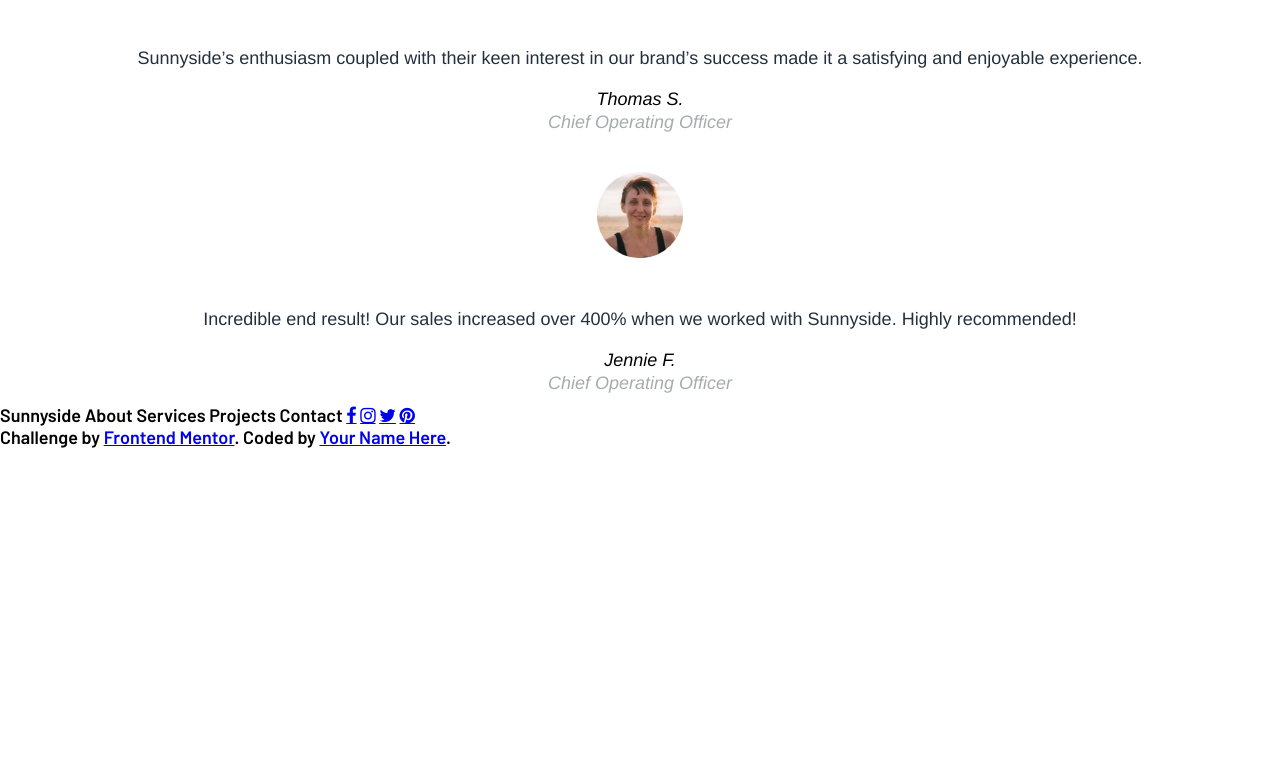
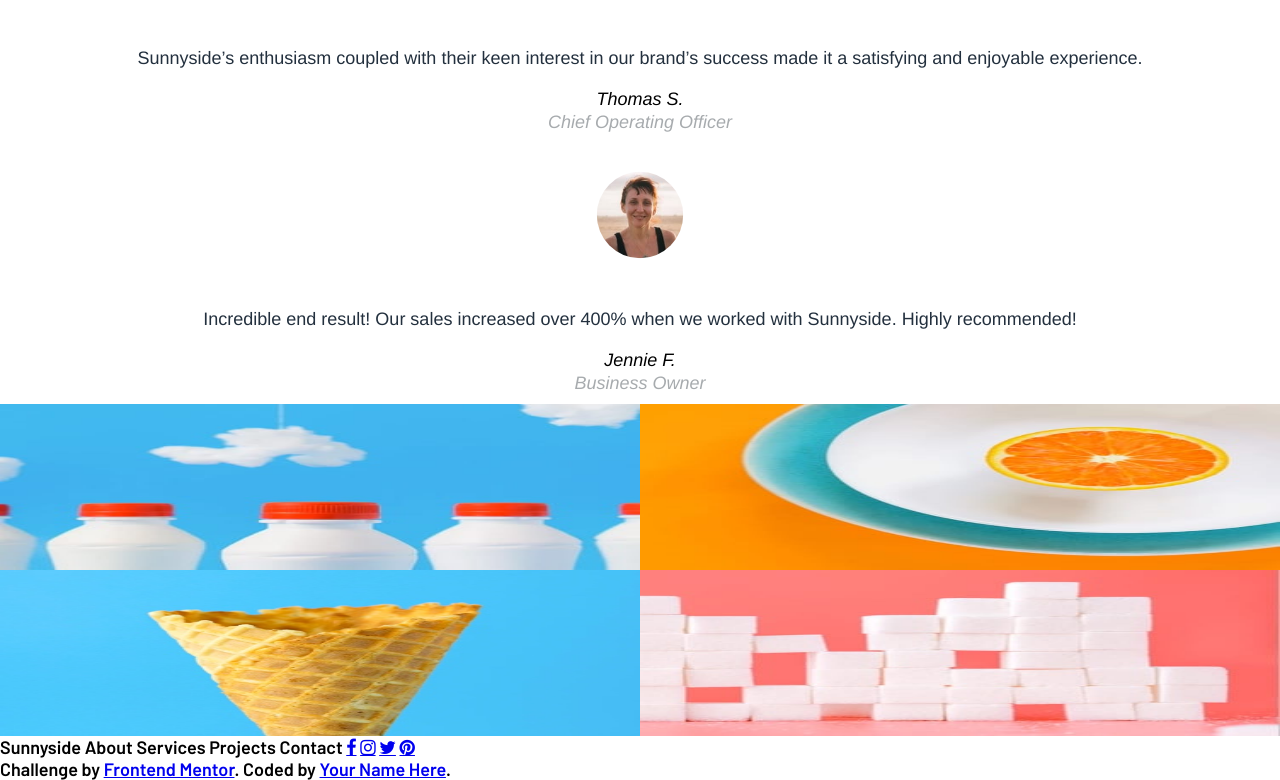
Before and after one commit to AdnanGondal/sunny-side-agency, a plain HTML site: page index.html in a window 1280 px wide. Shown: the part 4987-5767 px from the top of the page. Before the commit the page ends 5435 px from the top, so only its background shows below. Drawn offline with Linux system fonts and the light colour scheme.

Commit message:
added image gallery

```diff
--- a/index.html
+++ b/index.html
@@ -113,7 +113,7 @@
                         <blockquote>
             Incredible end result! Our sales increased over 400% when we worked with Sunnyside. Highly recommended!</blockquote>
                         <cite class="author">Jennie F.</cite> <br>
-                        <cite class="company"> Chief Operating Officer</cite>
+                        <cite class="company"> Business Owner </cite>
                     </div>
         </div>
 
@@ -121,7 +121,7 @@
 
 
     <section id="placeholder-iamges">
-        <div></div>
+        <div class="place-holder-images"></div>
     </section>
 
 
--- a/styles/style.css
+++ b/styles/style.css
@@ -194,6 +194,18 @@ h1 {
   color: hsl(210, 4%, 67%);
   font-weight: lighter;
 }
+
+.place-holder-images {
+  background-image: url("/images/mobile/image-gallery-milkbottles.jpg"),
+    url("/images/mobile/image-gallery-orange.jpg"),
+    url("/images/mobile/image-gallery-cone.jpg"),
+    url("/images/mobile/image-gallery-sugar-cubes.jpg");
+  background-size: 50% 50%;
+  background-position: left top, right top, left bottom, right bottom;
+  background-repeat: no-repeat;
+  height: 332px;
+  width: 100%;
+}
 /* DESKTOP */
 
 @media (min-width: 600px) {
```
